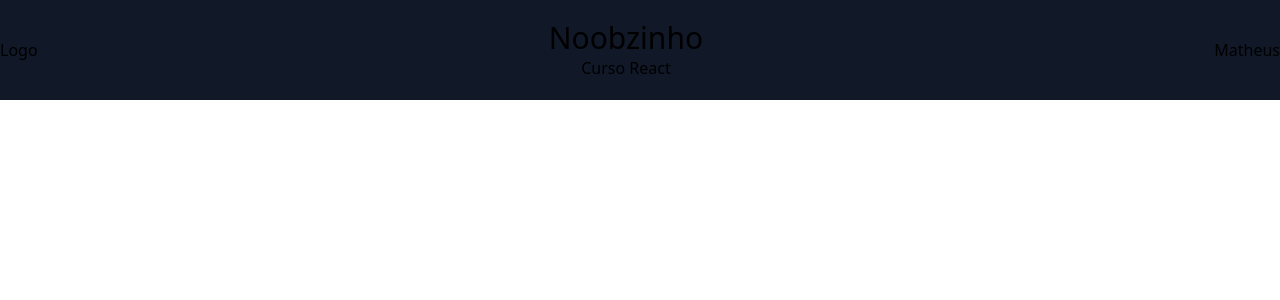
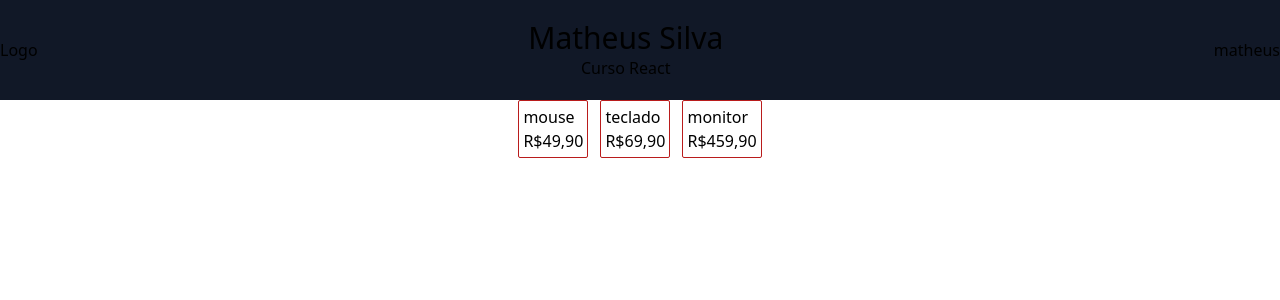
Before and after one commit to TheuZCoder/EstudosReactNext, a Next.js app in the folder Projeto1/: page / in a window 1280 px wide. Shown: the top 300 px of the page. Built offline with nearby package versions, Linux system fonts and the light colour scheme.

Commit message:
create: criado componente separados e aprendido como chamar eles em outros componentes

```diff
--- /dev/null
+++ b/Projeto1/src/components/Card.tsx
@@ -0,0 +1,8 @@
+export default function Card(props: any) {
+    return(
+        <div className="flex flex-col border border-red-700 rounded-sm p-1">
+            <div>{props.produto}</div>
+            <div>{props.valor}</div>
+        </div>
+    )
+}
--- /dev/null
+++ b/Projeto1/src/components/Header.tsx
@@ -0,0 +1,15 @@
+
+
+export default function Header() {
+    return (
+        <div className='flex justify-between items-center bg-gray-900 h-[100px]'>
+        <div>Logo</div>
+        <div className="flex flex-col justify-center items-center">
+        <div className="text-3xl">Matheus Silva</div>
+        <div className="subtitulo">Curso React</div>
+        </div>
+        <div>matheus</div>
+
+      </div>
+    )
+}
--- a/Projeto1/src/pages/index.tsx
+++ b/Projeto1/src/pages/index.tsx
@@ -3,29 +3,24 @@
 
 //const inter = Inter({ subsets: ["latin"] });
 
+import Header from "@/components/Header"
+import Card from "@/components/Card"
+
+
 const nome='Matheus'
 let canal='Noobzinho'
-
-function Topo(){
-  return(
-    <div className='flex justify-between items-center bg-gray-900 h-[100px]'>
-      <div>Logo</div>
-      <div className="flex flex-col justify-center items-center">
-      <div className="text-3xl">{canal}</div>
-      <div className="subtitulo">Curso React</div>
-      </div>
-      <div>{nome}</div>
-    </div>
-  )
-
-}
-
 
 
 export default function Home() {
   return (
     <main>
-     {Topo()}
+    <Header/>
+    <div className="flex justify-center gap-3">
+      <Card produto={'mouse'} valor={'R$49,90'}/>
+      <Card produto={'teclado'} valor={'R$69,90'}/>
+      <Card produto={'monitor'} valor={'R$459,90'}/>
+    </div>
+
     </main>
   )
 }
```
